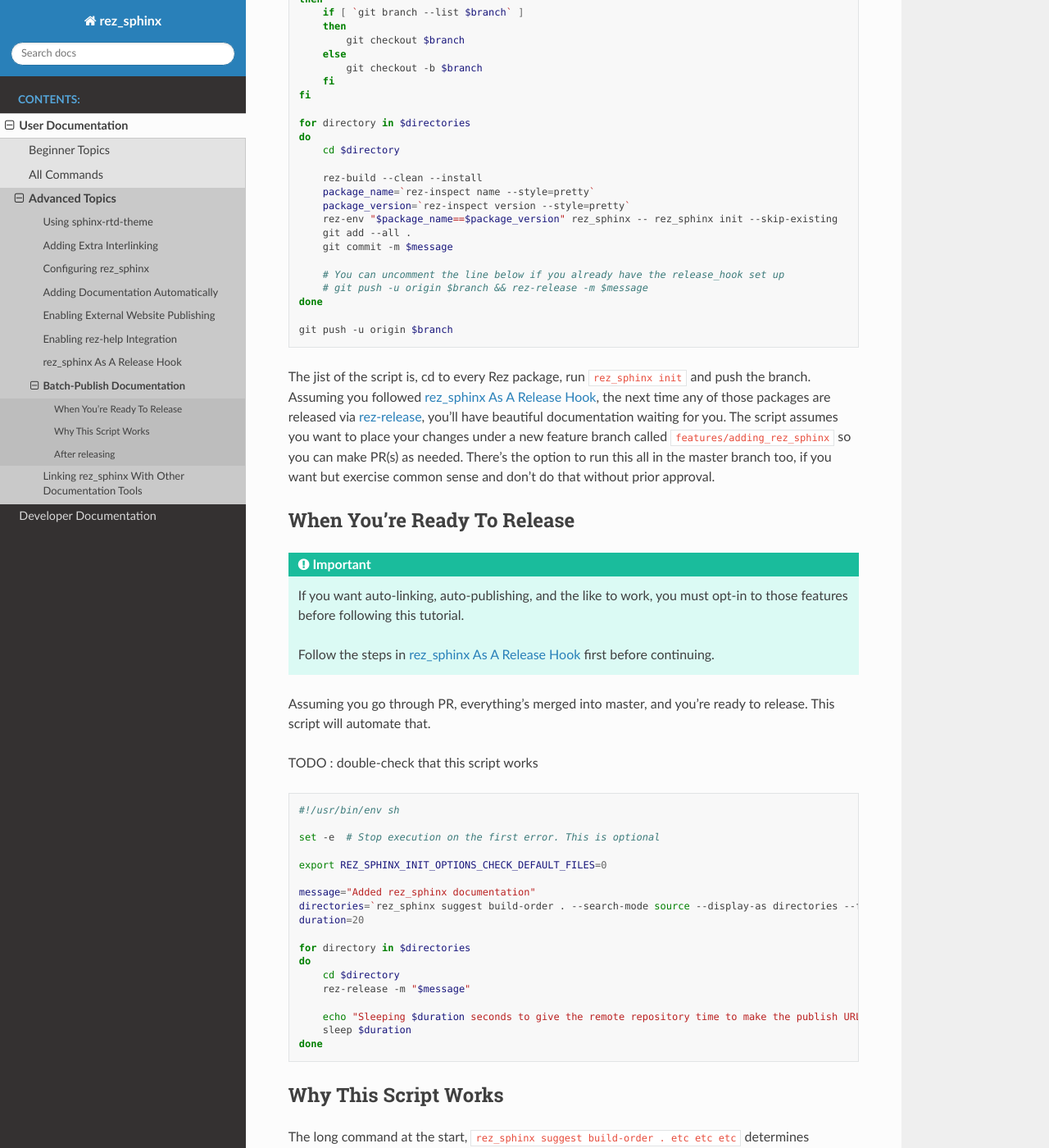
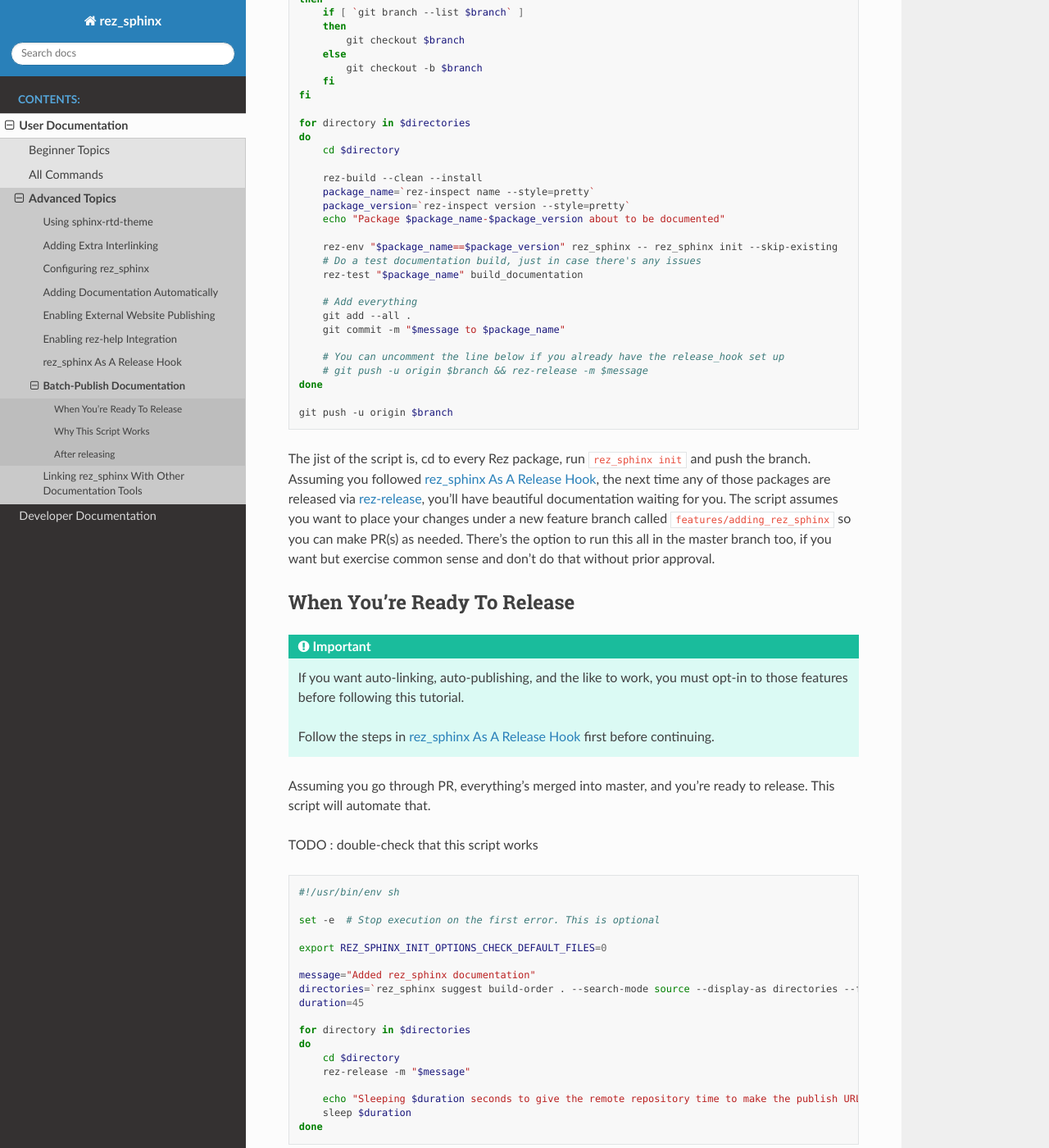
Before and after one commit to ColinKennedy/rez_developer_packages, a Sphinx documentation site: the page built from rez_sphinx/documentation/batch_publish_documentation.rst, in a window 1280 px wide and 1400 px high, scrolled down 903 px. Shown: the whole window at 82% size. Built offline with Sphinx 7.4.7 and the Read the Docs theme 2.0.0, drawn with Linux system fonts in a browser that asks for light colours; pages that are not in the unit, such as notebooks, are missing from menus; the version number could not be read and is left out.

```diff
--- a/rez_sphinx/documentation/batch_publish_documentation.rst
+++ b/rez_sphinx/documentation/batch_publish_documentation.rst
@@ -58,9 +58,15 @@ TODO : double-check that this script works
         rez-build --clean --install
         package_name=`rez-inspect name --style=pretty`
         package_version=`rez-inspect version --style=pretty`
+        echo "Package $package_name-$package_version about to be documented"
+
         rez-env "$package_name==$package_version" rez_sphinx -- rez_sphinx init --skip-existing
+        # Do a test documentation build, just in case there's any issues
+        rez-test "$package_name" build_documentation
+
+        # Add everything
         git add --all .
-        git commit -m $message
+        git commit -m "$message to $package_name"
 
         # You can uncomment the line below if you already have the release_hook set up
         # git push -u origin $branch && rez-release -m $message
@@ -105,7 +111,7 @@ TODO : double-check that this script works
 
     message="Added rez_sphinx documentation"
     directories=`rez_sphinx suggest build-order . --search-mode source --display-as directories --filter already_released`
-    duration=20
+    duration=45
 
     for directory in $directories
     do
```
Also changed, not shown: rez_sphinx/TODO.md (+2 -6 lines), 1 other file.
